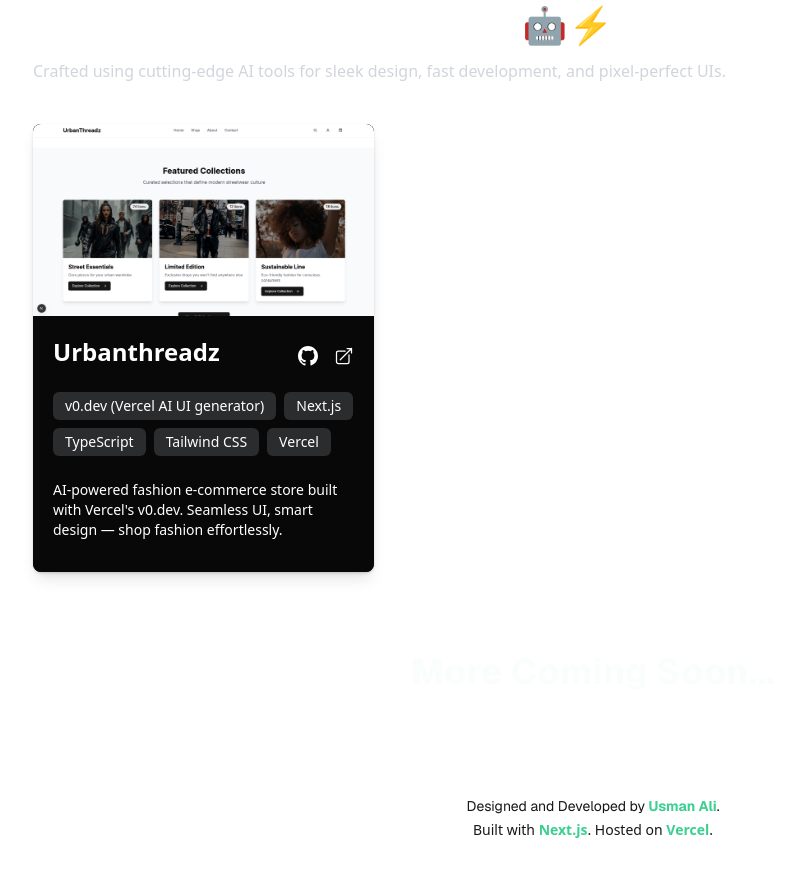
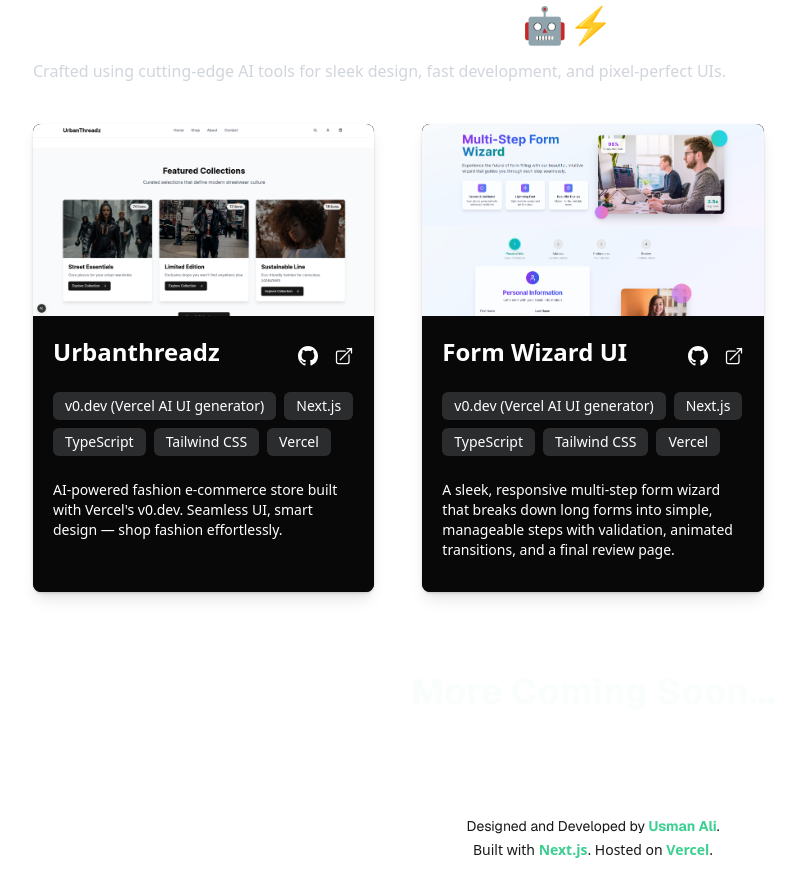
Before and after one commit to 0xDevUsman/Portfolio, a Next.js app: page /projects in a window 1280 px wide. Shown: the part 1120-2016 px from the top of the page, without its empty margins (47-843 px from the left). Built offline with nearby package versions, Linux system fonts and the light colour scheme.

Commit message:
add one more AI project

```diff
--- a/src/components/Projects.tsx
+++ b/src/components/Projects.tsx
@@ -5,6 +5,7 @@ import project1 from "@/assets/project1.png";
 import project2 from "@/assets/project2.png";
 import project3 from "@/assets/Project3.png";
 import AiProject1 from "@/assets/AiProject1.png";
+import AiProject2 from "@/assets/AiProject2.png";
 import ProjectCard from "./ProjectCard";
 import { motion } from "framer-motion";
 
@@ -105,6 +106,21 @@ const Projects = () => {
       description:
         "AI-powered fashion e-commerce store built with Vercel's v0.dev. Seamless UI, smart design — shop fashion effortlessly.",
     },
+    {
+      image: AiProject2,
+      title: "Form Wizard UI",
+      github: "https://github.com/0xDevUsman/Multi-Step-Form-Wizard.git",
+      live: "https://formwizardui.vercel.app/step/1",
+      stack: [
+        "v0.dev (Vercel AI UI generator)",
+        "Next.js",
+        "TypeScript",
+        "Tailwind CSS",
+        "Vercel",
+      ],
+      description:
+        "A sleek, responsive multi-step form wizard that breaks down long forms into simple, manageable steps with validation, animated transitions, and a final review page.",
+    },
   ];
 
   return (
```
Also changed, not shown: src/assets/AiProject2.png (added).
